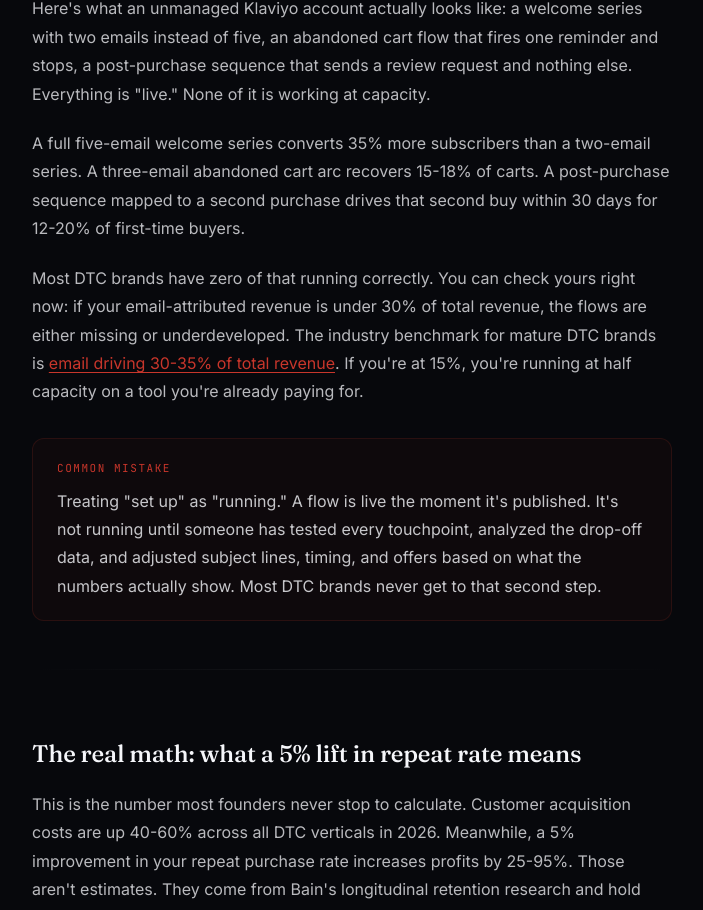
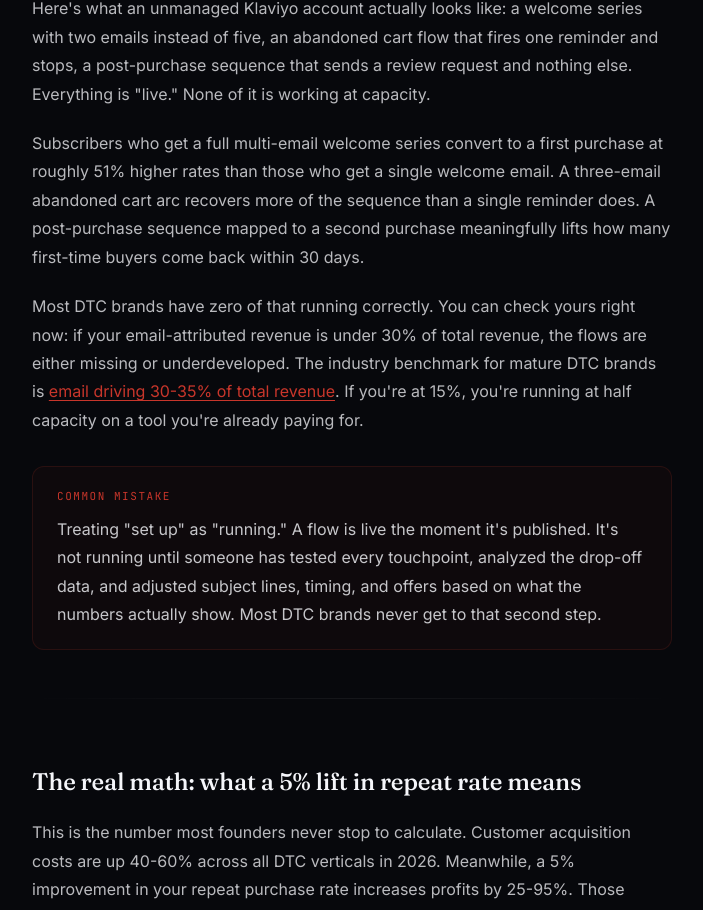
Before and after one commit to dustyboy-23/ventiscale-site, a Next.js app: page /blog/dtc-retention-tool-sprawl-2026 in a window 1280 px wide. Shown: the part 2653-3563 px from the top of the page, without its empty margins (288-991 px from the left). Built offline with nearby package versions, Linux system fonts and the light colour scheme; no server answers.

Commit message:
Blog sweep 2A: verify-and-fix (batch 15)

```diff
--- a/app/(marketing)/blog/dtc-positioning-creative-mismatch-cac-2026/page.tsx
+++ b/app/(marketing)/blog/dtc-positioning-creative-mismatch-cac-2026/page.tsx
@@ -52,7 +52,7 @@ const FAQ_DATA = [
   },
   {
     q: "Why does DTC CAC keep going up even with fresh creative?",
-    a: "Fresh creative layered on stale positioning optimizes the wrong variable. If your core message doesn't differentiate, no visual treatment saves it. DTC CAC is up 222% over eight years across most categories. Most of that climb isn't a targeting problem. It's a positioning problem dressed up as a creative problem.",
+    a: "Fresh creative layered on stale positioning optimizes the wrong variable. If your core message doesn't differentiate, no visual treatment saves it. DTC apparel CAC alone is up 222% over eight years, and every vertical shows a similar multi-year climb. Most of that climb isn't a targeting problem. It's a positioning problem dressed up as a creative problem.",
   },
   {
     q: "How do I know if my ecommerce brand has a positioning problem?",
@@ -199,7 +199,8 @@ export default async function Post() {
                 increases in 2026, per MHI Growth Engine&apos;s benchmarks.
               </li>
               <li>
-                DTC CAC is up 222% over eight years. Most brands blame the
+                DTC apparel CAC is up 222% over eight years, and every
+                vertical shows a similar trajectory. Most brands blame the
                 media buy. The actual problem is usually the message.
               </li>
               <li>
@@ -232,8 +233,9 @@ export default async function Post() {
             your competitors already say better.
           </p>
           <p>
-            DTC CAC has climbed 222% over the last eight years according to
-            Eightx.co&apos;s 2026 benchmarks. Brands tend to blame platform
+            DTC apparel CAC alone has climbed 222% over the last eight years,
+            per Ringly&apos;s 2026 analysis, and other verticals show a
+            similar multi-year climb. Brands tend to blame platform
             algorithm changes, rising CPMs, or iOS attribution decay. But the
             actual culprit for most brands sitting above{" "}
             <Link href="/blog/ecommerce-cac-by-vertical-2026">
@@ -426,9 +428,9 @@ export default async function Post() {
               <div className="stat-label">Top-quartile return per dollar</div>
             </div>
             <div className="blog-stat">
-              <div className="stat-number">15.9x</div>
+              <div className="stat-number">17.6x</div>
               <div className="stat-label">
-                Email flow revenue vs broadcast campaign revenue per send
+                Email flow revenue vs broadcast campaign revenue per recipient
               </div>
             </div>
           </div>
--- a/app/(marketing)/blog/dtc-retention-tool-sprawl-2026/page.tsx
+++ b/app/(marketing)/blog/dtc-retention-tool-sprawl-2026/page.tsx
@@ -307,11 +307,12 @@ export default async function Post() {
             &quot;live.&quot; None of it is working at capacity.
           </p>
           <p>
-            A full five-email welcome series converts 35% more subscribers than
-            a two-email series. A three-email abandoned cart arc recovers
-            15-18% of carts. A post-purchase sequence mapped to a second
-            purchase drives that second buy within 30 days for 12-20% of
-            first-time buyers.
+            Subscribers who get a full multi-email welcome series convert to a
+            first purchase at roughly 51% higher rates than those who get a
+            single welcome email. A three-email abandoned cart arc recovers
+            more of the sequence than a single reminder does. A post-purchase
+            sequence mapped to a second purchase meaningfully lifts how many
+            first-time buyers come back within 30 days.
           </p>
           <p>
             Most DTC brands have zero of that running correctly. You can check
@@ -442,7 +443,7 @@ export default async function Post() {
           </p>
           <p>
             The leverage is in{" "}
-            <Link href="/blog/retention-vs-acquisition">
+            <Link href="/blog/retention-vs-acquisition-ecommerce">
               increasing LTV from customers you already have
             </Link>{" "}
             rather than expanding your software subscription list. That&apos;s
@@ -481,7 +482,7 @@ export default async function Post() {
             <h3>Keep reading</h3>
             <div className="blog-related-grid">
               <Link
-                href="/blog/retention-vs-acquisition"
+                href="/blog/retention-vs-acquisition-ecommerce"
                 className="blog-related-card"
               >
                 <div className="related-title">
```
